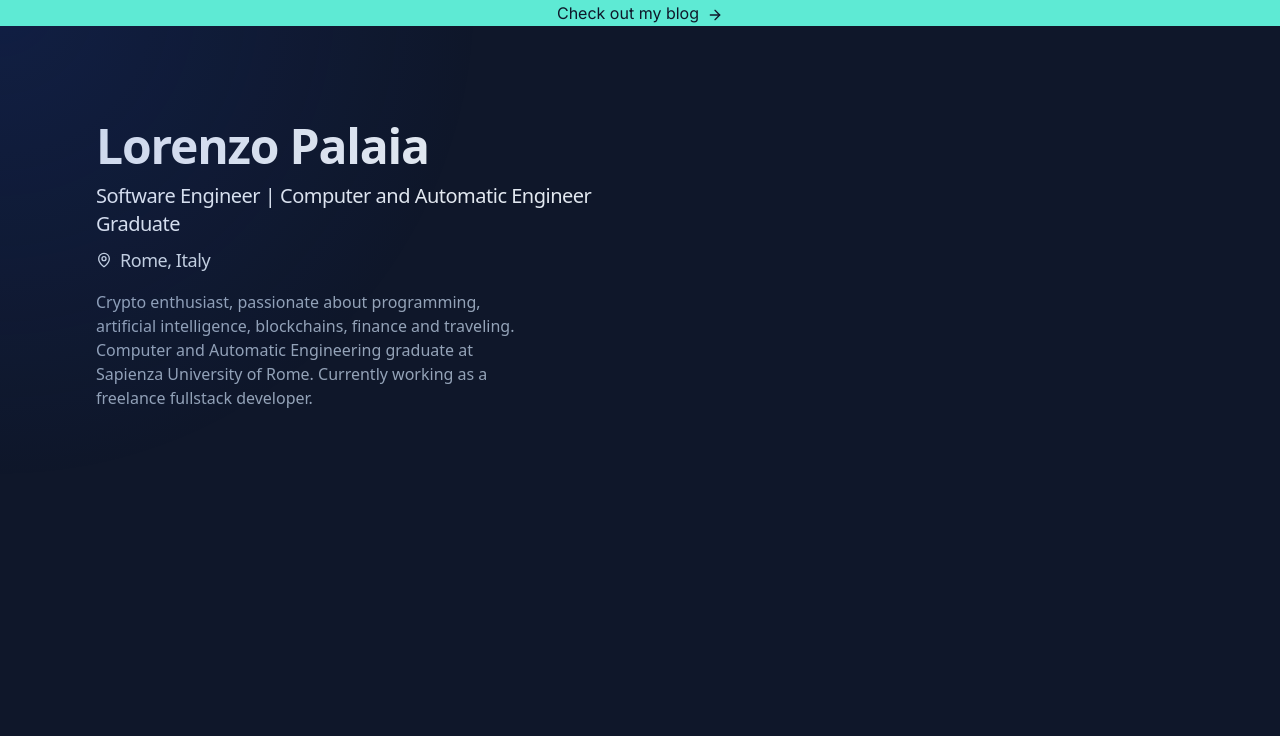
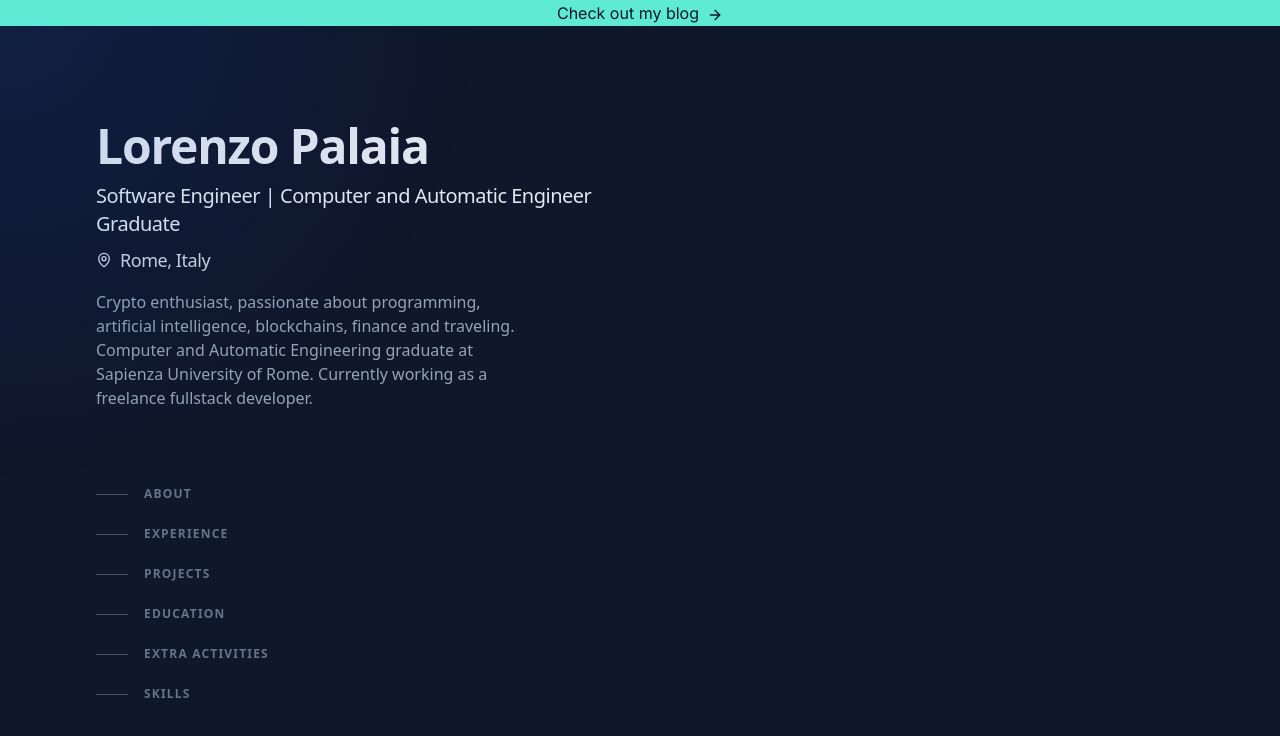
Before and after one commit to lorenzopalaia/lorenzopalaia.com, a Next.js app: page / in a window 1280 px wide. Shown: the top 736 px of the page. Built offline with nearby package versions, Linux system fonts and the light colour scheme.

Commit message:
Navigation

```diff
--- a/components/Header.tsx
+++ b/components/Header.tsx
@@ -1,11 +1,12 @@
 import Hero from "@/components/Hero";
+import Navigation from "@/components/Navigation";
 
 export default function Header() {
   return (
     <header className="lg:sticky lg:top-0 lg:flex lg:max-h-screen lg:w-1/2 lg:flex-col lg:justify-between lg:py-24">
       <div>
         <Hero />
-        {/* <Navigation /> */}
+        <Navigation />
       </div>
       <div>
         {/* <GitHubCal />
--- /dev/null
+++ b/components/Navigation.tsx
@@ -0,0 +1,46 @@
+"use client";
+
+import config from "@/config";
+import useNavigation from "@/hooks/useNavigation";
+
+import Link from "next/link";
+
+const Navigation = () => {
+  const activeSection = useNavigation();
+
+  return (
+    <nav className="hidden nav lg:block" aria-label="In-page jump links">
+      <ul className="mt-16 w-max">
+        {config.navigation.map((section) => {
+          return (
+            <li key={section.id}>
+              <Link
+                className="flex items-center py-3 group"
+                href={`#${section.id}`}
+              >
+                <span
+                  className={`nav-indicator mr-4 h-px transition-all  group-hover:w-16  group-hover:bg-slate-200  group-focus-visible:w-16  group-focus-visible:bg-slate-200 motion-reduce:transition-none ${
+                    activeSection === section.id
+                      ? "w-16 bg-slate-200"
+                      : "w-8 bg-slate-600"
+                  }`}
+                ></span>
+                <span
+                  className={`nav-text  text-xs  font-bold  uppercase  tracking-widest  group-hover:text-slate-200  group-focus-visible:text-slate-200 ${
+                    activeSection === section.id
+                      ? "text-slate-200"
+                      : "text-slate-500"
+                  }`}
+                >
+                  {section.name}
+                </span>
+              </Link>
+            </li>
+          );
+        })}
+      </ul>
+    </nav>
+  );
+};
+
+export default Navigation;
--- /dev/null
+++ b/hooks/useNavigation.ts
@@ -0,0 +1,50 @@
+import { useState, useEffect } from "react";
+
+const useNavigation = (offset = 96) => {
+  // * Default offset of 6rem (96px)
+  const [scrollCoordinates, setScrollCoordinates] = useState({ x: 0, y: 0 });
+  const [activeSection, setActiveSection] = useState(null);
+
+  useEffect(() => {
+    const handleScroll = () => {
+      const newScrollCoordinates = {
+        x: window.scrollX,
+        y: window.scrollY + offset, // * Add the offset to recognize the active section
+      };
+      setScrollCoordinates(newScrollCoordinates);
+
+      // * Determine the current section based on the scroll position
+      const sections = document.querySelectorAll("section"); // Select all sections
+      let foundSection = null;
+
+      sections.forEach((section) => {
+        const sectionTop = section.offsetTop;
+        const sectionBottom = sectionTop + section.offsetHeight;
+
+        // * Check if the scroll position is within the section considering the offset
+        if (
+          newScrollCoordinates.y >= sectionTop &&
+          newScrollCoordinates.y < sectionBottom
+        ) {
+          foundSection = section.id;
+        }
+      });
+
+      if (foundSection) {
+        setActiveSection(foundSection);
+      }
+    };
+
+    // * Add a listener for the scroll event when the component is mounted
+    window.addEventListener("scroll", handleScroll);
+
+    // * Clean up the event listener when the component is unmounted
+    return () => {
+      window.removeEventListener("scroll", handleScroll);
+    };
+  }, [offset]); // * Add the offset as a dependency to recalculate the effect when it changes
+
+  return activeSection;
+};
+
+export default useNavigation;
```
